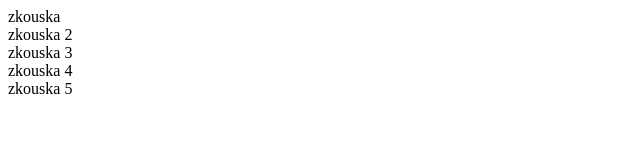
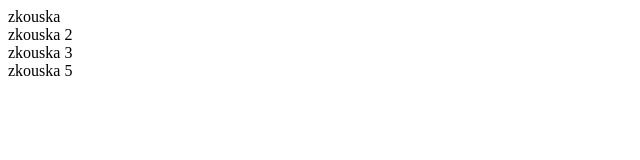
Before and after one commit to thatsalexander/___repository, a plain HTML site: page folder/index.html in a window 1280 px wide. Shown: the full height of the page, 0-640 px from the left. Drawn offline with Linux system fonts and the light colour scheme.

Commit message:
Revert "commit 4"
This reverts commit 50204c5f28326734250b6fbc3f2cd60a059cab1e.

```diff
--- a/folder/index.html
+++ b/folder/index.html
@@ -6,7 +6,6 @@
         <div>zkouska</div>
         <div>zkouska 2</div>
         <div>zkouska 3</div>
-        <div>zkouska 4</div>
         <div>zkouska 5</div>
     </body>
 </html>
```
